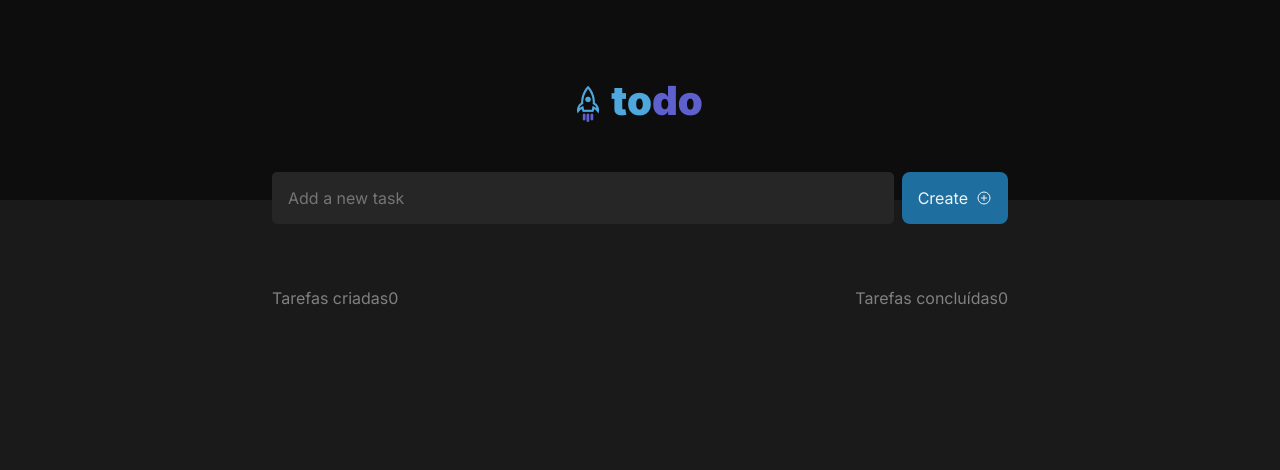
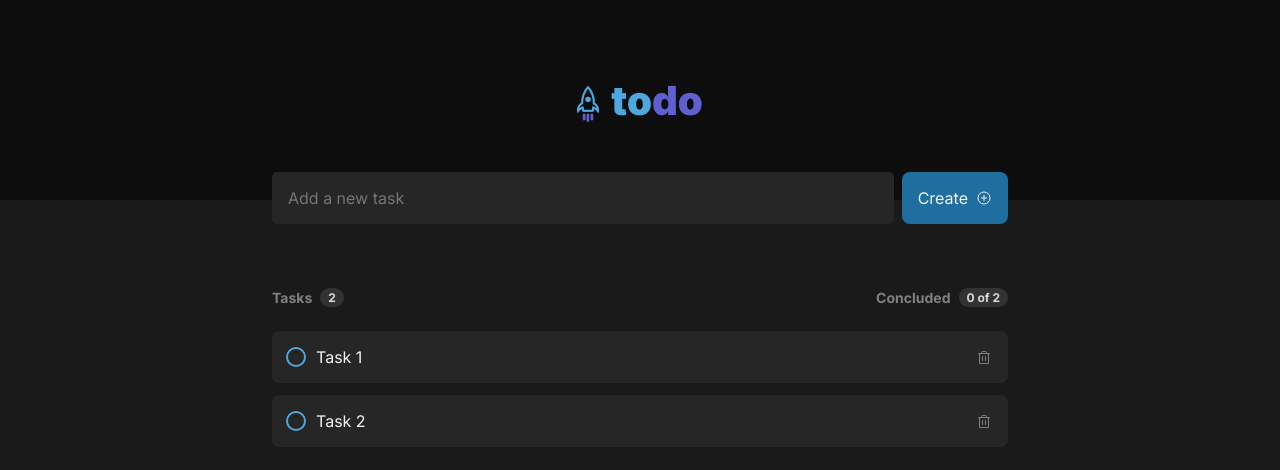
Before and after one commit to fewrux/todo-list-react, a React (Vite) app: page / in a window 1280 px wide. Shown: the top 470 px of the page. Built offline with nearby package versions, Linux system fonts and the light colour scheme.

Commit message:
feat: create hook to handle counting done tasks

```diff
--- a/src/components/Checkbox/styles.module.css
+++ b/src/components/Checkbox/styles.module.css
@@ -1,8 +1,8 @@
 .checkbox {
-  width: 1.125rem;
-  height: 1.125rem;
-  margin-top: 4px;
-  padding: 2px;
+  width: 1rem;
+  height: 1rem;
+  margin-top: 2px;
+  padding: 1px;
   border: none;
   border-radius: 50%;
 
@@ -14,7 +14,7 @@
 }
 
 .check {
-  width: 0.8rem;
+  width: 0.9rem;
   height: 1rem;
   color: var(--white);
 }
--- a/src/components/Dashboard/index.tsx
+++ b/src/components/Dashboard/index.tsx
@@ -3,6 +3,7 @@ import { Button } from "../Button";
 import { Form } from "../Form";
 import { Input } from "../Input";
 import { Task } from "../Task";
+import { useCountDoneTasks } from "../../hooks/useCountDoneTasks";
 
 import styles from './styles.module.css';
 
@@ -13,8 +14,9 @@ interface Task {
 interface DashboardProps {}
 
 export function Dashboard({}: DashboardProps) {
-  const [tasks, setTasks] = useState<Task[]>([]);
+  const [tasks, setTasks] = useState<Task[]>([{ description: 'Task 1' }, { description: 'Task 2'}]);
   const [newTask, setNewTask] = useState('');
+  const { doneTasks, setDoneTasks } = useCountDoneTasks();
 
   function handleNewTaskChange(event: ChangeEvent<HTMLInputElement>) {
     setNewTask(event.target.value);
@@ -56,20 +58,21 @@ export function Dashboard({}: DashboardProps) {
         <section>
           <header className={styles.tasksHeader}>
             <div>
-              <span>Tarefas criadas</span>
+              <span className={styles.textBlue}>Tasks</span>
               <span>{tasks.length}</span>
             </div>
             <div>
-              <span>Tarefas concluídas</span>
-              <span>0</span>
+              <span className={styles.textPurple}>Concluded</span>
+              <span>{doneTasks} of {tasks.length}</span>
             </div>
           </header>
           <div className={styles.tasks}>
             {tasks.map(task => (
               <Task
-              key={task.description}
-              description={task.description}
-              onDeleteTask={deleteTask}
+                key={task.description}
+                description={task.description}
+                onCheckTask={setDoneTasks}
+                onDeleteTask={deleteTask}
               />
               ))}
           </div>
--- a/src/components/Dashboard/styles.module.css
+++ b/src/components/Dashboard/styles.module.css
@@ -15,6 +15,27 @@
   margin-bottom: 1.5rem;
 }
 
+.tasksHeader div {
+  display: flex;
+  gap: 0.5rem;
+  align-items: center;
+}
+
+.tasksHeader span:first-of-type {
+  font-weight: bold;
+  font-size: 0.875rem;
+}
+
+.tasksHeader span:last-of-type {
+  color: var(--gray-200);
+  background: var(--gray-400);
+  border-radius: 999px;
+
+  font-weight: bold;
+  font-size: 0.75rem;
+  padding: 0.125rem 0.5rem;
+}
+
 .tasks {
   display: flex;
   flex-direction: column;
--- a/src/components/Task/index.tsx
+++ b/src/components/Task/index.tsx
@@ -5,17 +5,21 @@ import styles from './styles.module.css';
 
 interface TaskProps {
   description: string;
+  onCheckTask: React.Dispatch<React.SetStateAction<number>>;
   onDeleteTask: (taskToDelete: string) => void;
 }
 
-export function Task({ description, onDeleteTask }: TaskProps) {
+export function Task({ description, onDeleteTask, onCheckTask }: TaskProps) {
   const [isDone, setIsDone] = useState(false);
 
   function handleCheckTask() {
+    onCheckTask(state => isDone ? state - 1 : state + 1)
     setIsDone(!isDone)
   }
 
+
   function handleDeleteTask() {
+    onCheckTask(state => isDone ? state - 1 : state)
     onDeleteTask(description);
   }
 
--- /dev/null
+++ b/src/hooks/useCountDoneTasks.tsx
@@ -0,0 +1,7 @@
+import { useState } from "react";
+
+export function useCountDoneTasks() {
+  const [doneTasks, setDoneTasks] = useState(0);
+
+  return { doneTasks, setDoneTasks };
+}
```
